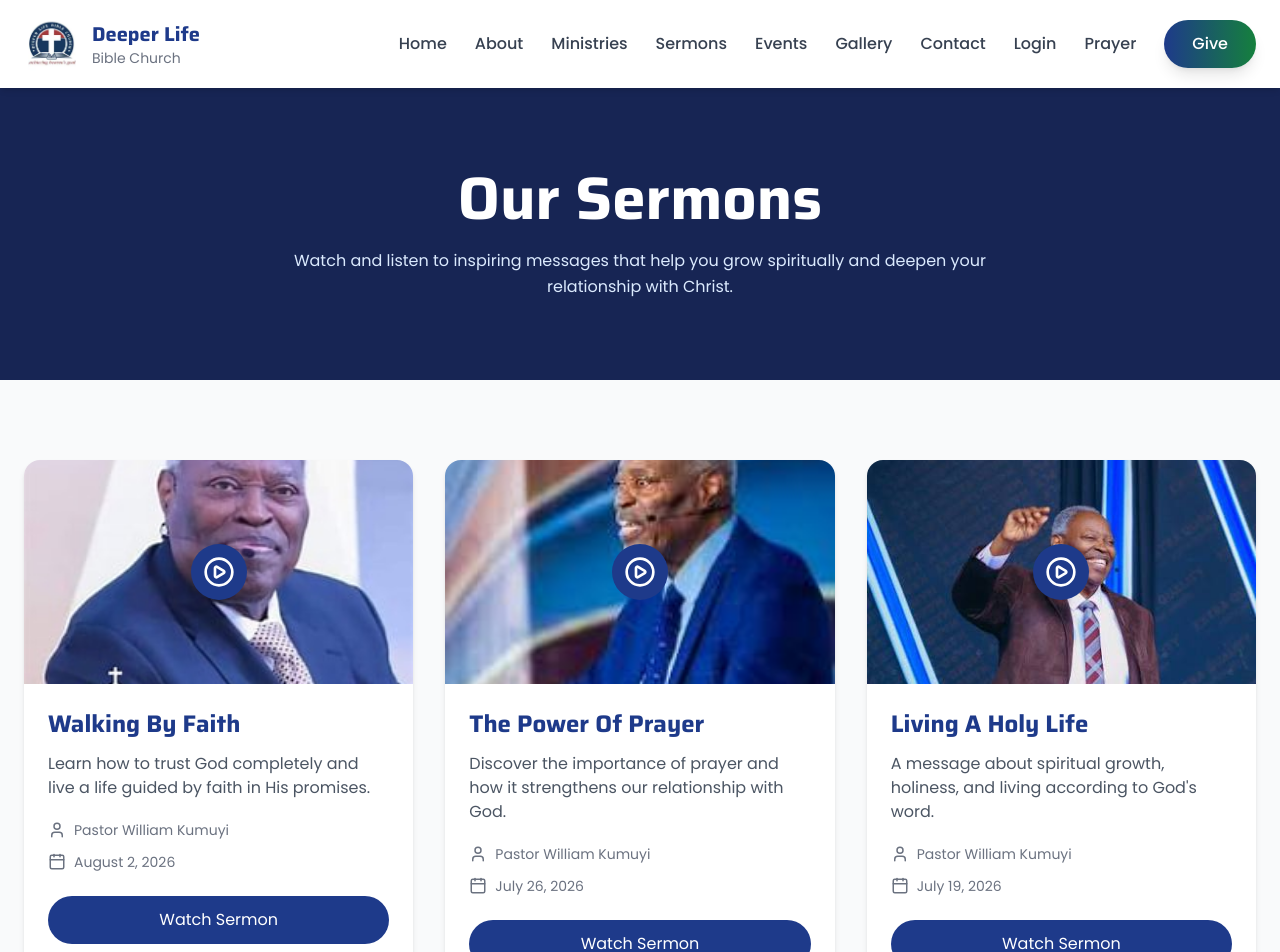
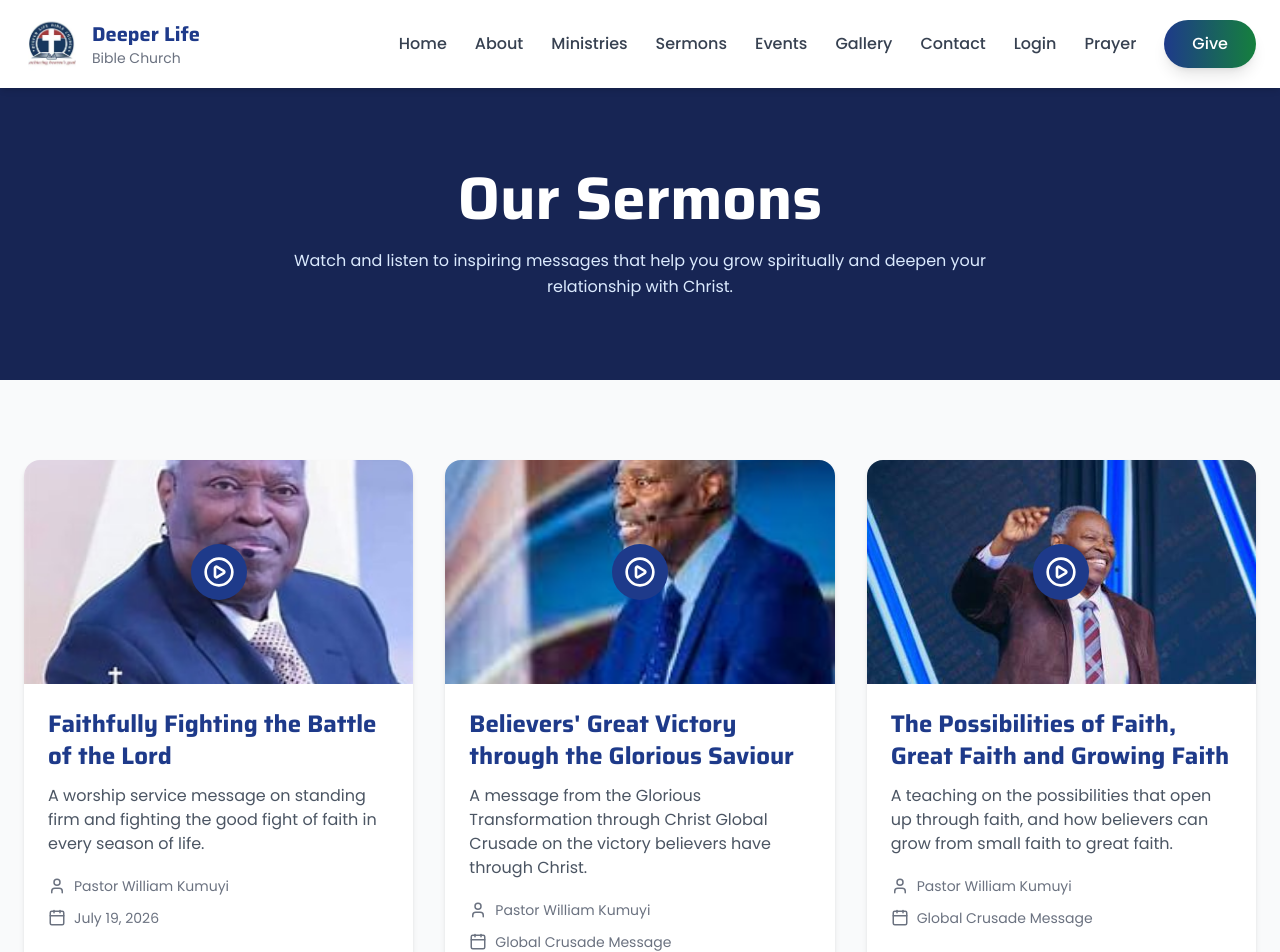
Before and after one commit to successj01/deeper-life-bible-church, a React (Create React App) app: page /sermons in a window 1280 px wide. Shown: the top 952 px of the page. Built offline with nearby package versions, Linux system fonts and the light colour scheme.

Commit message:
Update frontend website

```diff
--- a/src/data/sermons.js
+++ b/src/data/sermons.js
@@ -6,6 +6,7 @@ const sermons = [
     speaker: "Pastor William Kumuyi",
     date: "August 2, 2026",
     image: "/images/sermon-1.jpg",
+    videoId: "fm92raVo25A", // replace with actual YouTube video ID
     description:
       "Learn how to trust God completely and live a life guided by faith in His promises."
   },
@@ -17,6 +18,7 @@ const sermons = [
     speaker: "Pastor William Kumuyi",
     date: "July 26, 2026",
     image: "/images/sermon-2.jpg",
+    videoId: "3miLVpP93rw", // replace with actual YouTube video ID
     description:
       "Discover the importance of prayer and how it strengthens our relationship with God."
   },
@@ -28,6 +30,7 @@ const sermons = [
     speaker: "Pastor William Kumuyi",
     date: "July 19, 2026",
     image: "/images/sermon-3.jpg",
+    videoId: "k4hQf8yZJ7M", // replace with actual YouTube video ID
     description:
       "A message about spiritual growth, holiness, and living according to God's word."
   },
@@ -39,6 +42,7 @@ const sermons = [
     speaker: "Pastor William Kumuyi",
     date: "July 12, 2026",
     image: "/images/sermon-4.jpg",
+    videoId: "x3rK9mP2LdA", // replace with actual YouTube video ID
     description:
       "Understanding God's love and how believers should reflect it to others."
   }
--- a/src/pages/Ministries.jsx
+++ b/src/pages/Ministries.jsx
@@ -99,8 +99,8 @@ const Ministries = () => {
               return (
 
                 <div
-                  key={index}
-                  className="bg-white rounded-2xl p-8 shadow-md hover:shadow-xl transition duration-300"
+                  key={ministry.title}
+                  className="bg-white rounded-2xl p-8 shadow-md hover:shadow-2xl translate-y-2 transition duration-300"
                 >
 
 
@@ -136,6 +136,7 @@ const Ministries = () => {
         </div>
 
       </section>
+
 
 
 
--- a/src/pages/Sermons.jsx
+++ b/src/pages/Sermons.jsx
@@ -1,185 +1,165 @@
-import { PlayCircle, Calendar, User } from "lucide-react";
-
+import { useState } from "react";
+import { PlayCircle, Calendar, User, X } from "lucide-react";
 
 const Sermons = () => {
-
   const sermons = [
     {
-      title: "Walking By Faith",
-      speaker: "Pastor William Kumuyi",
-      date: "August 2, 2026",
-      image: "/images/sermon-1.jpg",
-      description:
-        "Learn how to trust God completely and live a life guided by faith in His promises.",
-    },
-
-    {
-      title: "The Power Of Prayer",
-      speaker: "Pastor William Kumuyi",
-      date: "July 26, 2026",
-      image: "/images/sermon-2.jpg",
-      description:
-        "Discover the importance of prayer and how it strengthens our relationship with God.",
-    },
-
-    {
-      title: "Living A Holy Life",
+      title: "Faithfully Fighting the Battle of the Lord",
       speaker: "Pastor William Kumuyi",
       date: "July 19, 2026",
+      image: "/images/sermon-1.jpg",
+      videoId: "TZDGADe95B4",
+      description:
+        "A worship service message on standing firm and fighting the good fight of faith in every season of life.",
+    },
+    {
+      title: "Believers' Great Victory through the Glorious Saviour",
+      speaker: "Pastor William Kumuyi",
+      date: "Global Crusade Message",
+      image: "/images/sermon-2.jpg",
+      videoId: "QHYVBA77_v0",
+      description:
+        "A message from the Glorious Transformation through Christ Global Crusade on the victory believers have through Christ.",
+    },
+    {
+      title: "The Possibilities of Faith, Great Faith and Growing Faith",
+      speaker: "Pastor William Kumuyi",
+      date: "Global Crusade Message",
       image: "/images/sermon-3.jpg",
+      videoId: "rQpItk6JJCE",
       description:
-        "A message about spiritual growth, holiness, and living according to God's word.",
+        "A teaching on the possibilities that open up through faith, and how believers can grow from small faith to great faith.",
     },
   ];
 
+  const [activeVideo, setActiveVideo] = useState(null);
 
   return (
     <div>
-
-
       {/* Hero Section */}
       <section className="bg-blue-950 text-white py-20">
-
         <div className="max-w-7xl mx-auto px-6 text-center">
-
           <h1 className="text-5xl md:text-6xl font-bold font-saira">
             Our Sermons
           </h1>
-
 
           <p className="mt-5 max-w-3xl mx-auto text-blue-100 font-poppins leading-relaxed">
             Watch and listen to inspiring messages that help you grow
             spiritually and deepen your relationship with Christ.
           </p>
-
-
         </div>
-
       </section>
-
-
-
 
       {/* Sermons */}
       <section className="py-20 bg-gray-50">
-
         <div className="max-w-7xl mx-auto px-6">
-
-
           <div className="grid md:grid-cols-2 lg:grid-cols-3 gap-8">
-
-
             {sermons.map((sermon, index) => (
-
               <div
                 key={index}
                 className="bg-white rounded-2xl overflow-hidden shadow-md hover:shadow-xl transition"
               >
-
-
                 {/* Image */}
-                <div className="relative">
-
+                <div
+                  className="relative cursor-pointer group"
+                  onClick={() => setActiveVideo(sermon.videoId)}
+                >
                   <img
                     src={sermon.image}
                     alt={sermon.title}
                     className="w-full h-56 object-cover"
                   />
 
+                  <div className="absolute inset-0 bg-black/0 group-hover:bg-black/20 transition" />
 
-                  <button className="absolute inset-0 m-auto w-14 h-14 rounded-full bg-blue-900 text-white flex items-center justify-center hover:bg-blue-700 transition">
-
-                    <PlayCircle size={32}/>
-
+                  <button
+                    aria-label={`Play ${sermon.title}`}
+                    className="absolute inset-0 m-auto w-14 h-14 rounded-full bg-blue-900 text-white flex items-center justify-center group-hover:bg-blue-700 group-hover:scale-110 transition"
+                  >
+                    <PlayCircle size={32} />
                   </button>
-
-
                 </div>
-
-
 
                 {/* Content */}
                 <div className="p-6">
-
-
                   <h2 className="text-2xl font-bold text-blue-900 font-saira">
                     {sermon.title}
                   </h2>
-
-
 
                   <p className="mt-3 text-gray-600 font-poppins">
                     {sermon.description}
                   </p>
 
-
-
                   <div className="mt-5 space-y-3 text-gray-500 font-poppins text-sm">
-
-
                     <div className="flex items-center gap-2">
-                      <User size={18}/>
+                      <User size={18} />
                       {sermon.speaker}
                     </div>
 
-
-
                     <div className="flex items-center gap-2">
-                      <Calendar size={18}/>
+                      <Calendar size={18} />
                       {sermon.date}
                     </div>
-
-
                   </div>
 
-
-                  <button className="mt-6 w-full bg-blue-900 text-white py-3 rounded-full hover:bg-blue-700 transition font-poppins">
+                  <button
+                    onClick={() => setActiveVideo(sermon.videoId)}
+                    className="mt-6 w-full bg-blue-900 text-white py-3 rounded-full hover:bg-blue-700 transition font-poppins"
+                  >
                     Watch Sermon
                   </button>
-
-
                 </div>
-
-
               </div>
-
             ))}
-
-
           </div>
-
-
         </div>
-
       </section>
-
-
-
 
       {/* Newsletter CTA */}
       <section className="py-16 bg-white">
-
         <div className="max-w-4xl mx-auto px-6 text-center">
-
-
           <h2 className="text-4xl font-bold text-blue-900 font-saira">
             Never Miss A Message
           </h2>
 
-
           <p className="mt-4 text-gray-600 font-poppins">
             Subscribe to receive updates about new sermons and church events.
           </p>
-
-
         </div>
-
       </section>
 
+      {/* Video Modal */}
+      {activeVideo && (
+        <div
+          className="fixed inset-0 bg-black/80 z-50 flex items-center justify-center px-4"
+          onClick={() => setActiveVideo(null)}
+        >
+          <div
+            className="sermon-video relative w-full max-w-3xl"
+            onClick={(e) => e.stopPropagation()}
+          >
+            <button
+              onClick={() => setActiveVideo(null)}
+              className="absolute -top-10 right-0 text-white hover:text-blue-300 transition"
+            >
+              <X size={28} />
+            </button>
 
+            <div className="relative w-full" style={{ paddingTop: "56.25%" }}>
+              <iframe
+                className="absolute top-0 left-0 w-full h-full rounded-xl"
+                src={`https://www.youtube.com/embed/${activeVideo}`}
+                title="Pastor W.F. Kumuyi Sermon"
+                frameBorder="0"
+                allow="accelerometer; autoplay; clipboard-write; encrypted-media; gyroscope; picture-in-picture"
+                allowFullScreen
+              ></iframe>
+            </div>
+          </div>
+        </div>
+      )}
     </div>
   );
 };
 
-
 export default Sermons;
```
Also changed, not shown: 1 other file (tests, documents, lock files or other folders).
